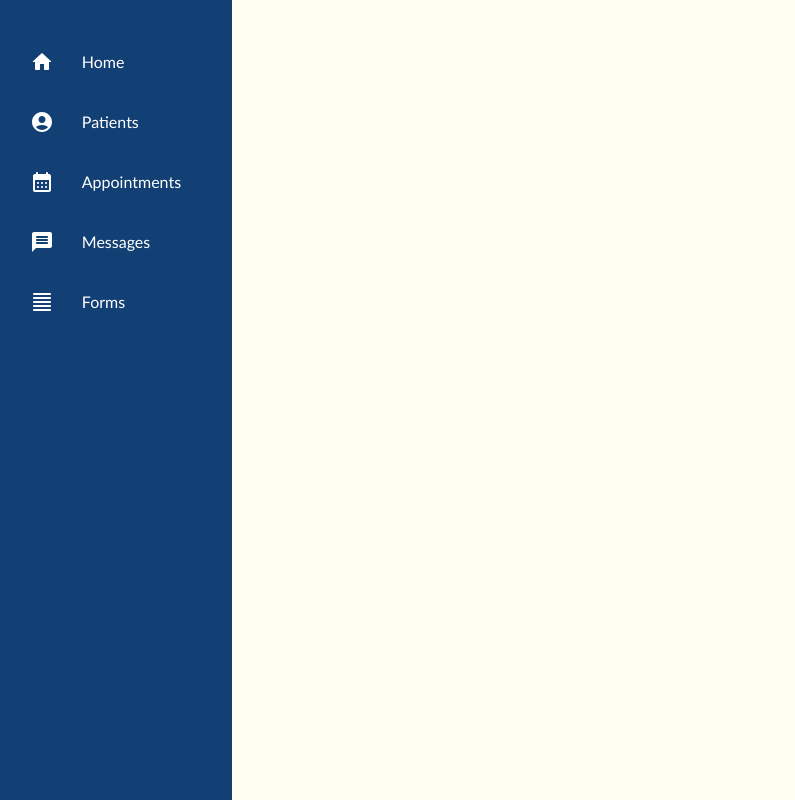
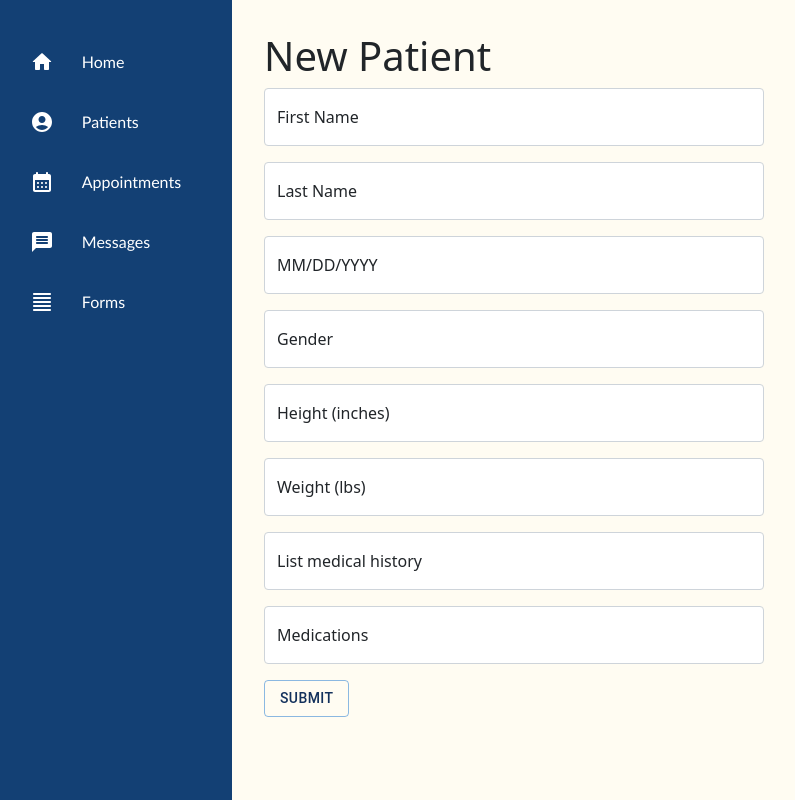
Before and after one commit to JoanneTang29/PatientPortal, a React (Create React App) app in the folder client/: page /patient/edit/1 in a window 1280 px wide. Shown: the whole page, without its empty margins (18-813 px from the left). Built offline with nearby package versions, Linux system fonts and the light colour scheme.

Commit message:
navigate to edit page

```diff
--- a/client/src/components/App.jsx
+++ b/client/src/components/App.jsx
@@ -8,6 +8,7 @@ import RegisterAndLogin from './RegisterAndLogin';
 import Navigation from './Navigation';
 import Patients from './Patients';
 import PatientForm from './PatientForm';
+import EditPatient from './EditPatient';
 
 // Create component
 const App = () => {
@@ -39,6 +40,12 @@ const App = () => {
             return <PatientForm {...routerProps} />;
           }}
         />
+        <Route
+          path="/patient/edit/:id"
+          render={(routerProps) => {
+            return <EditPatient {...routerProps} />;
+          }}
+        />
       </Switch>
     </div>
   );
--- /dev/null
+++ b/client/src/components/EditPatient.jsx
@@ -0,0 +1,157 @@
+import React, { useState } from 'react';
+import './App.css';
+import axios from 'axios';
+import { Button } from '@mui/material';
+import { Form, FloatingLabel } from 'react-bootstrap';
+
+const EditPatient = (props) => {
+  const [message, setMessage] = useState('');
+  const [values, setValues] = useState({
+    firstName: '',
+    lastName: '',
+    dateOfBirth: '',
+    gender: '',
+    height: 0,
+    weight: 0,
+    medicalHx: '',
+    medications: '',
+  });
+
+  const handleSubmit = async (e) => {
+    e.preventDefault();
+    console.log('submitted');
+    const {
+      firstName,
+      lastName,
+      dateOfBirth,
+      gender,
+      height,
+      weight,
+      medicalHx,
+      medications,
+    } = values;
+    let patient = {
+      firstName,
+      lastName,
+      dateOfBirth,
+      gender,
+      height,
+      weight,
+      medicalHx,
+      medications,
+    };
+
+    await axios.post('/api/patients', patient);
+    setMessage('Patient added');
+    setTimeout(() => setMessage(''), 3000);
+    e.target.reset();
+  };
+
+  const handleChange = (name) => (e) => {
+    setValues({ ...values, [name]: e.target.value });
+  };
+
+  return (
+    <div className="PatientForm">
+      <h1>New Patient</h1>
+      <div>
+        <form onSubmit={handleSubmit}>
+          <FloatingLabel
+            controlId="floatingInput"
+            label="First Name"
+            className="mb-3"
+            value={values.firstName}
+            onChange={handleChange('firstName')}
+          >
+            <Form.Control
+              type="text"
+              placeholder="First Name"
+              required="required"
+            />
+          </FloatingLabel>
+          <FloatingLabel
+            controlId="floatingInput"
+            label="Last Name"
+            className="mb-3"
+            value={values.lastName}
+            onChange={handleChange('lastName')}
+          >
+            <Form.Control
+              type="text"
+              placeholder="Last Name"
+              required="required"
+            />
+          </FloatingLabel>
+          <FloatingLabel
+            controlId="floatingInput"
+            label="MM/DD/YYYY"
+            className="mb-3"
+            value={values.dateOfBirth}
+            onChange={handleChange('dateOfBirth')}
+          >
+            <Form.Control
+              type="text"
+              placeholder="Date of Birth"
+              required="required"
+            />
+          </FloatingLabel>
+          <FloatingLabel
+            controlId="floatingInput"
+            label="Gender"
+            className="mb-3"
+            value={values.gender}
+            onChange={handleChange('gender')}
+          >
+            <Form.Control
+              type="text"
+              placeholder="Gender"
+              required="required"
+            />
+          </FloatingLabel>
+          <FloatingLabel
+            controlId="floatingInput"
+            label="Height (inches)"
+            className="mb-3"
+            value={values.height}
+            onChange={handleChange('height')}
+          >
+            <Form.Control type="number" placeholder="height" />
+          </FloatingLabel>
+          <FloatingLabel
+            controlId="floatingInput"
+            label="Weight (lbs)"
+            className="mb-3"
+            value={values.weight}
+            onChange={handleChange('weight')}
+          >
+            <Form.Control type="number" placeholder="Weight" />
+          </FloatingLabel>
+          <FloatingLabel
+            controlId="floatingInput"
+            label="List medical history"
+            className="mb-3"
+            value={values.medicalHx}
+            onChange={handleChange('medicalHx')}
+          >
+            <Form.Control type="text" placeholder="medicalHx" />
+          </FloatingLabel>{' '}
+          <FloatingLabel
+            controlId="floatingInput"
+            label="Medications"
+            className="mb-3"
+            value={values.medications}
+            onChange={handleChange('medications')}
+          >
+            <Form.Control type="text" placeholder="Medications" />
+          </FloatingLabel>
+          <Button variant="outlined" disabled={!values} type="submit">
+            Submit
+          </Button>
+          <div>{message}</div>
+        </form>
+      </div>
+    </div>
+  );
+};
+
+export default EditPatient;
--- a/client/src/components/Patients.jsx
+++ b/client/src/components/Patients.jsx
@@ -1,6 +1,6 @@
 import React, { useState, useEffect } from 'react';
 import './App.css';
-import { Link } from 'react-router-dom';
+import { Link, useHistory } from 'react-router-dom';
 import { Table } from 'react-bootstrap';
 import axios from 'axios';
 import DeleteRoundedIcon from '@mui/icons-material/DeleteRounded';
@@ -9,6 +9,7 @@ import EditRoundedIcon from '@mui/icons-material/EditRounded';
 const Patients = (props) => {
   const [patients, setPatients] = useState([]);
   const [onePatient, setOnePatient] = useState([]);
+  let history = useHistory();
 
   useEffect(() => {
     // Create a helper function to make api calls
@@ -46,11 +47,12 @@ const Patients = (props) => {
     );
   };
 
-  // Update patient
-  // const updatePatient = async (id, value) => {
-  //   console.log('patient updated');
-  //   let data = await axios.patch(`/api/patients/${id}`, { firstName: value });
-  // };
+  const routeEditPage = (id) => {
+    console.log('edit clicked');
+    let path = `/patient/edit/${id}`;
+    history.push(path);
+    console.log('new page');
+  };
 
   // Create patientList
   const patientList = patients.map((element) => {
@@ -64,7 +66,7 @@ const Patients = (props) => {
         <td onClick={() => deletePatient(element._id)} id="deleteIcon">
           <DeleteRoundedIcon />
         </td>
-        <td onClick={() => updatePatient(element._id)} id="editIcon">
+        <td onClick={() => routeEditPage(element._id)} id="editIcon">
           <EditRoundedIcon />
         </td>
       </tr>
```
